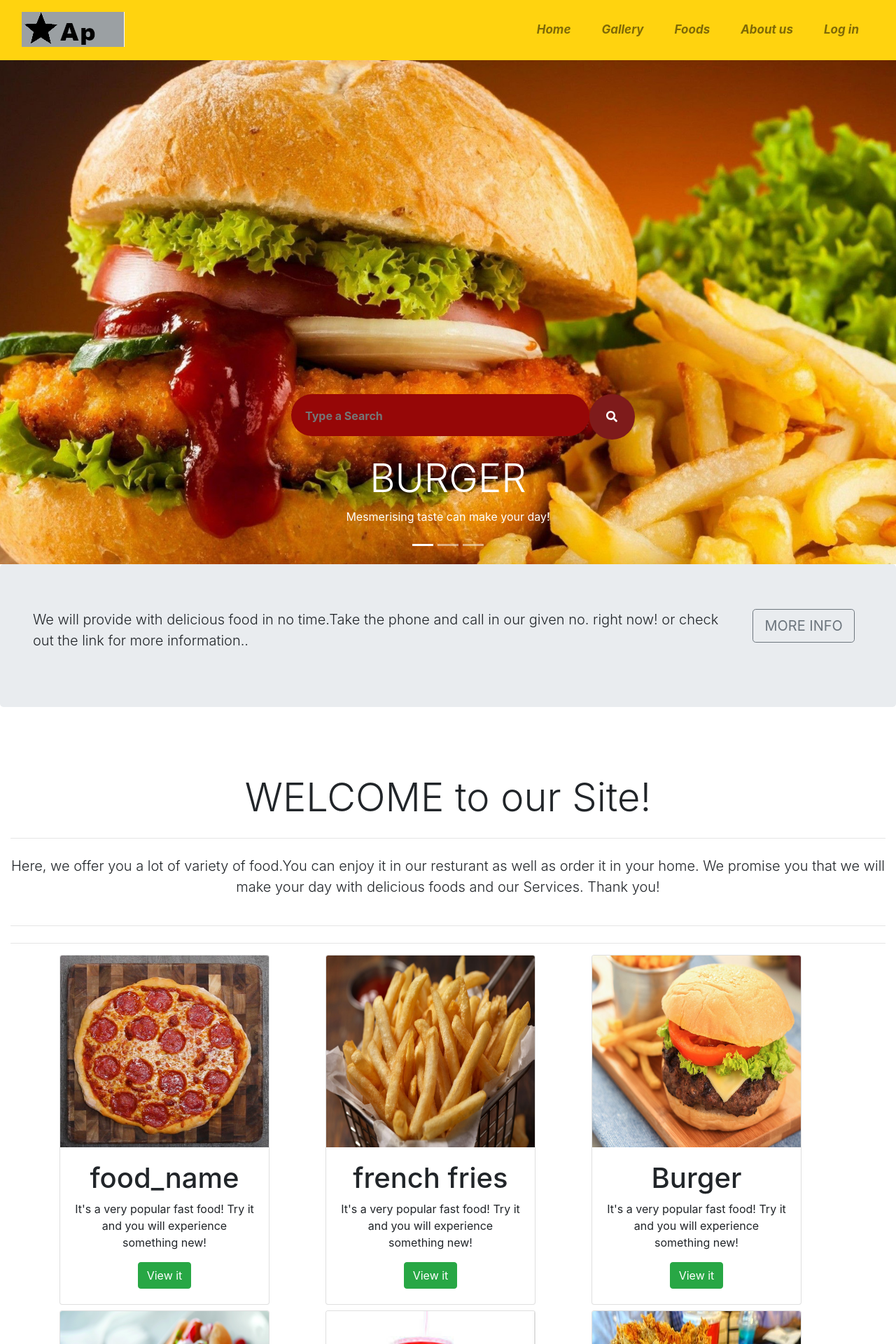
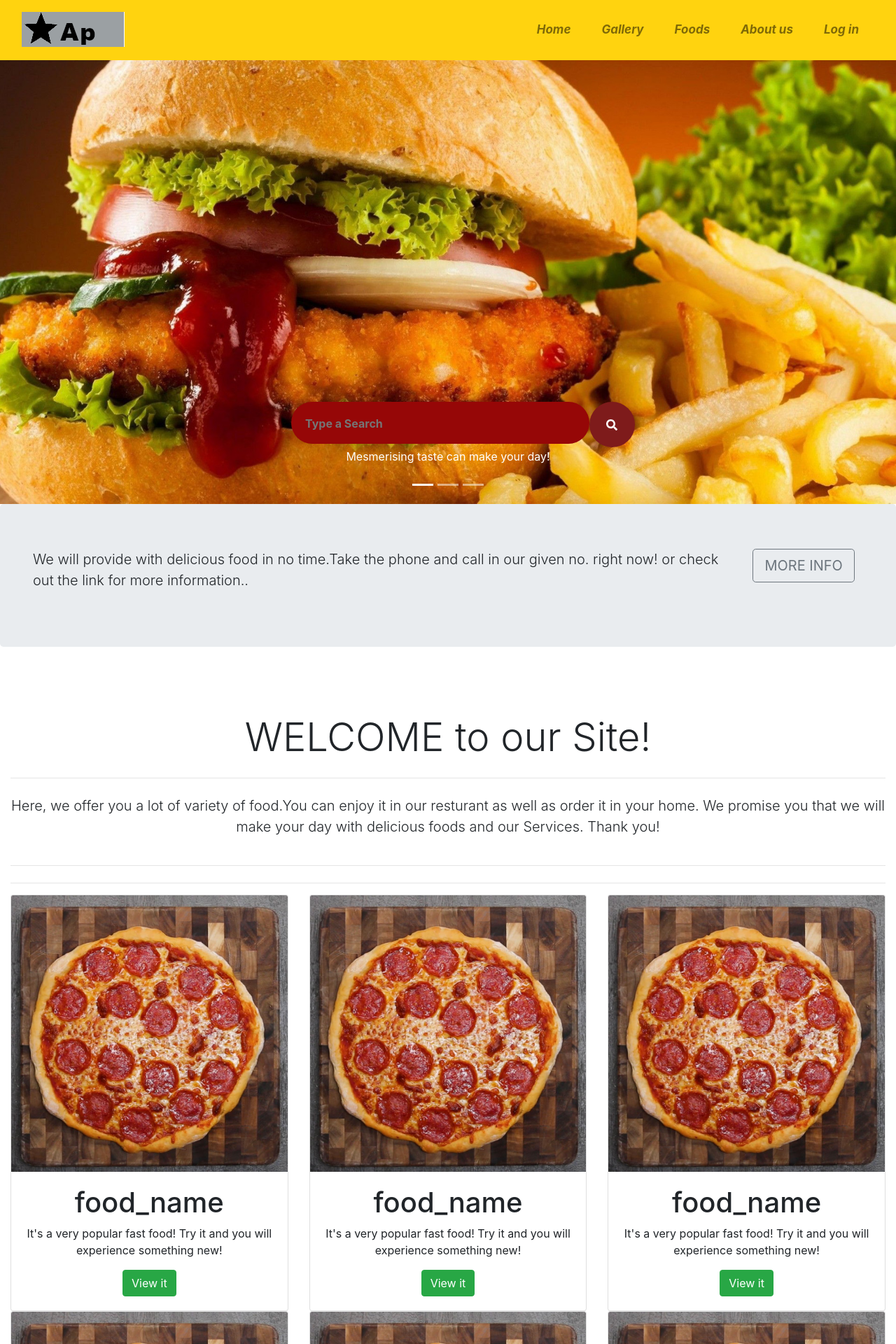
Before and after one commit to DESK-webdev/team_webdev, a PHP site: page /templates/201922_food/index.html in a window 1280 px wide. Shown: the top 1920 px of the page at 70% size. Run offline with PHP 8.4, Linux system fonts and the light colour scheme; some libraries are stand-ins or nearby versions.

Commit message:
fixed error

```diff
--- a/templates/201922_food/css/style_food.css
+++ b/templates/201922_food/css/style_food.css
@@ -27,7 +27,7 @@
     position: absolute;
     width: 50%;
     left: 50%;
-    top:-50% ;
+    top:-70% ;
     transform: translate(-50%,-50%);
 
     padding-top: 20px;
@@ -104,7 +104,7 @@
 
 .social a{
     font-size: 4.5rem;
-    padding: 3rem;
+    padding: 1rem;
 }
 
 .fa-facebook{
--- a/templates/201922_food/index.html
+++ b/templates/201922_food/index.html
@@ -18,7 +18,7 @@
 </style>
 
 <body>
-<nav class="navbar navbar-expand-sm bg-steel navbar-light sticky-top">
+<nav class="navbar navbar-expand-sm bg-steel navbar-light fixed-top">
     <div class="container-fluid">
         <a class="navbar-brand" href="#"><img src="img/logo1.png" alt="logo"></a>
 
@@ -75,7 +75,7 @@
                             </div>
                         </div>
 
-                <h3 class="display-4 ">BURGER</h3>
+
                 <p>Mesmerising taste can make your day!</p>
             </div>
         </div>
@@ -93,7 +93,7 @@
 
                             </div>
                         </div>
-                <h3 class="display-4 ">ROAST</h3>
+
                 <p>Mesmerising taste can make your day!</p>
             </div>
         </div>
@@ -111,7 +111,7 @@
 
                             </div>
                         </div>
-                <h3 class="display-4 ">PIZZA</h3>
+
                 <p>Mesmerising taste can make your day!</p>
             </div>
         </div>
@@ -155,78 +155,73 @@
 </div>
 
 
-<!--Our foods-->
 
-<div class="container">
+<div class="container-fluid">
     <div class="row text-center">
-        <div class="col-sm-4">
-                        <div class="card" style="width:300px;  height:500px;">
-                                        <img  class="card-img-top" src="pictures/pizza.jpeg" alt="pizza" style="height:55%">
+        <div class=" col-md-4">
+             <div class="card">
+                    <img  class="card-img-top" src="pictures/pizza.jpeg" style="width: 100%;">
                     <div class="card-body">
                             <h1 class="card-head">food_name</h1>
                             <p class="card-text">It's a very popular fast food! Try it and you will experience something new!</p>
                             <a class="btn btn-success stretched-link" href="work in progress/work in progress.html"> View it </a>
                     </div>
             </div>
-
         </div>
-        <div class="col-sm-4">
-                <div class="card" style="width:300px;  height:500px;">
-                        <img  class="card-img-top" src="pictures/french fries.jpeg" alt="french fries" style="height:55%">
+        <div class=" col-md-4">
+             <div class="card">
+                    <img  class="card-img-top" src="pictures/pizza.jpeg" style="width: 100%;">
                     <div class="card-body">
-                                <h1 class="card-head">french fries</h1>
+                            <h1 class="card-head">food_name</h1>
                             <p class="card-text">It's a very popular fast food! Try it and you will experience something new!</p>
-                                <a class="btn btn-success stretched-link" href="work in progress/work in progress.html"> View it</a>
+                            <a class="btn btn-success stretched-link" href="work in progress/work in progress.html"> View it </a>
                     </div>
             </div>
-
         </div>
-
-        <div class="col-sm-4">
-                <div class="card" style="width:300px; height:500px;">
-                        <img  class="card-img-top" src="pictures/Burger.jpeg" alt="burger" style="height:55%">
+        <div class=" col-md-4">
+             <div class="card">
+                    <img  class="card-img-top" src="pictures/pizza.jpeg" style="width: 100%;">
                     <div class="card-body">
-                                <h1 class="card-head">Burger</h1>
+                            <h1 class="card-head">food_name</h1>
                             <p class="card-text">It's a very popular fast food! Try it and you will experience something new!</p>
-                                <a class="btn btn-success stretched-link" href="work in progress/work in progress.html"> View it</a>
+                            <a class="btn btn-success stretched-link" href="work in progress/work in progress.html"> View it </a>
+                    </div>
+            </div>
+        </div>
+        <div class=" col-md-4">
+             <div class="card">
+                    <img  class="card-img-top" src="pictures/pizza.jpeg" style="width: 100%;">
+                    <div class="card-body">
+                            <h1 class="card-head">food_name</h1>
+                            <p class="card-text">It's a very popular fast food! Try it and you will experience something new!</p>
+                            <a class="btn btn-success stretched-link" href="work in progress/work in progress.html"> View it </a>
+                    </div>
+            </div>
+        </div>
+        <div class=" col-md-4">
+             <div class="card">
+                    <img  class="card-img-top" src="pictures/pizza.jpeg" style="width: 100%;">
+                    <div class="card-body">
+                            <h1 class="card-head">food_name</h1>
+                            <p class="card-text">It's a very popular fast food! Try it and you will experience something new!</p>
+                            <a class="btn btn-success stretched-link" href="work in progress/work in progress.html"> View it </a>
+                    </div>
+            </div>
+        </div>
+        <div class=" col-md-4">
+             <div class="card">
+                    <img  class="card-img-top" src="pictures/pizza.jpeg" style="width: 100%;">
+                    <div class="card-body">
+                            <h1 class="card-head">food_name</h1>
+                            <p class="card-text">It's a very popular fast food! Try it and you will experience something new!</p>
+                            <a class="btn btn-success stretched-link" href="work in progress/work in progress.html"> View it </a>
                     </div>
             </div>
         </div>
     </div>
-    <div class="row mt-2">
-        <div class="col-sm-4">
-                        <div class="card" style="width:300px; height:500px;">
-                                <img  class="card-img-top" src="pictures/hotdogs.jpeg" alt="hotdogs" style="height:55%">
-                                <div class="card-body">
-                                        <h1 class="card-head">Hotdogs</h1>
-                                        <p class="card-text">It's a very popular fast food! Try it and you will experience something new!</p>
-                                        <a class="btn btn-success stretched-link" href="work in progress/work in progress.html"> View it</a>
-                                </div>
-                </div>
-                </div>
-                <div class="col-sm-4">
-                                <div class="card" style="width:300px; height:500px;">
-                                        <img  class="card-img-top" src="pictures/fast food.jpeg" alt="fast food" style="height:55%">
-                                        <div class="card-body">
-                                                <h1 class="card-head">Combo</h1>
-                                                <p class="card-text">It's a very popular fast food! Try it and you will experience something new!</p>
-                                                <a class="btn btn-success stretched-link" href="work in progress/work in progress.html"> View it</a>
-                                        </div>
-                         </div>
-                </div>
-                <div class="col-sm-4">
-                        <div class="card" style="width:300px; height:500px;">
-                                <img  class="card-img-top" src="pictures/kfc.jpeg" alt="fast food" style="height:55%">
-                                <div class="card-body">
-                                        <h1 class="card-head">Kfc</h1>
-                                        <p class="card-text">It's a very popular fast food! Try it and you will experience something new!</p>
-                                        <a class="btn btn-success stretched-link" href="work in progress/work in progress.html"> View it</a>
-                                </div>
-                 </div>
 </div>
 
-    </div>
-</div>
+
 
 
 
@@ -304,7 +299,7 @@
     <div class="row text-center padding">
         <div class="col-12">
             <hr class="">
-            <a class="btn btn-warning btn-lg" >Check out our other Pantry Services.</a>
+            <a class="btn btn-outline-warning btn-lg" >Check out our other Pantry Services.</a>
             <hr class="">
         </div>
     </div>
```
Lines whose indentation alone changed are shown as unchanged.
